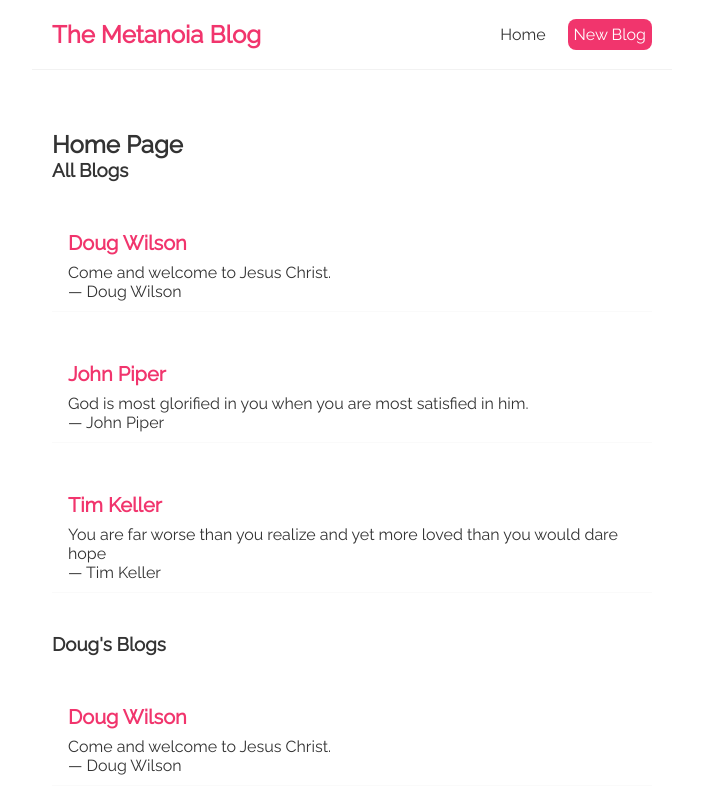
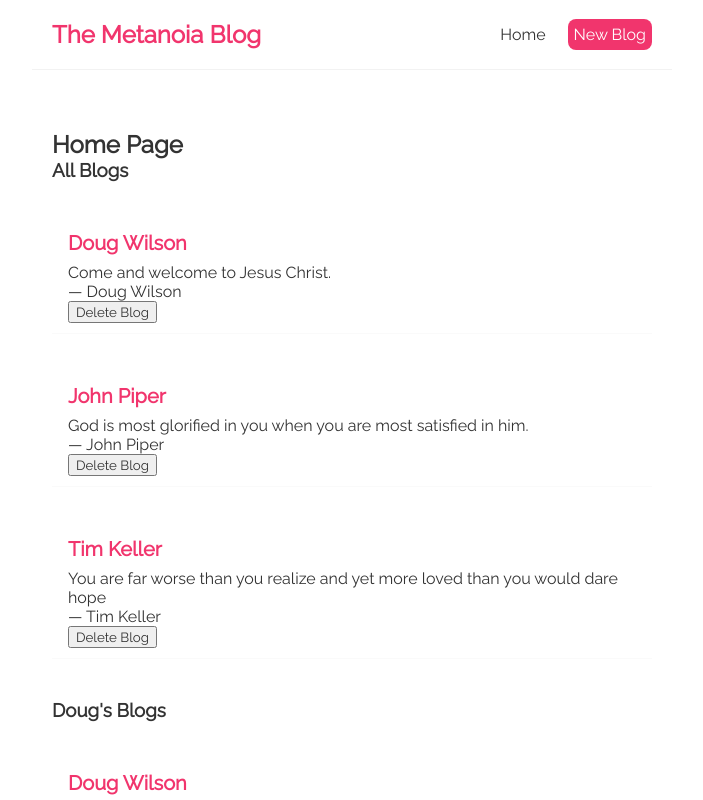
Before and after one commit to kyletower/blog, a React (Create React App) app: page / in a window 1280 px wide. Shown: the top 800 px of the page, without its empty margins (288-991 px from the left). Built offline with nearby package versions, Linux system fonts and the light colour scheme.

Commit message:
adding handleDelete as a prop to the BlogList

```diff
--- a/src/BlogList.js
+++ b/src/BlogList.js
@@ -1,4 +1,4 @@
-const BlogList = ({ blogs, category }) => {
+const BlogList = ({ blogs, category, handleDelete }) => {
   return (
     <div className='blog-list'>
       <h3>{category}</h3>
@@ -7,6 +7,7 @@ const BlogList = ({ blogs, category }) => {
           <h2>{blog.author}</h2>
           <p>{blog.body}</p>
           <p>— {blog.author}</p>
+          <button onClick={() => handleDelete(blog.id)}>Delete Blog</button>
         </div>
       ))}
     </div>
--- a/src/Home.js
+++ b/src/Home.js
@@ -18,6 +18,11 @@ const Home = () => {
       id: 3,
     },
   ]);
+
+  const handleDelete = (id) => {
+    const newBlogs = blogs.filter((blog) => blog.id !== id);
+    setBlogs(newBlogs);
+  };
 
   // first param is automatically receiving event
   // const handleClick = (e) => {
@@ -42,10 +47,15 @@ const Home = () => {
       <p>
         {name} is {age} years old
       </p> */}
-      <BlogList blogs={blogs} category='All Blogs' />
+      <BlogList
+        blogs={blogs}
+        category='All Blogs'
+        handleDelete={handleDelete}
+      />
       <BlogList
         blogs={blogs.filter((blog) => blog.author === 'Doug Wilson')}
         category="Doug's Blogs"
+        handleDelete={handleDelete}
       />
     </div>
   );
```
